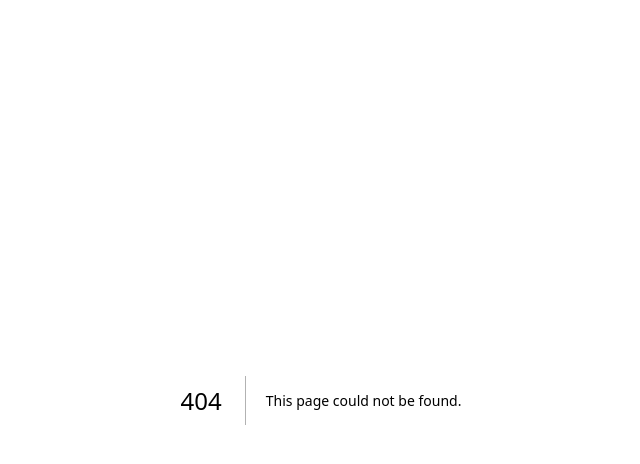
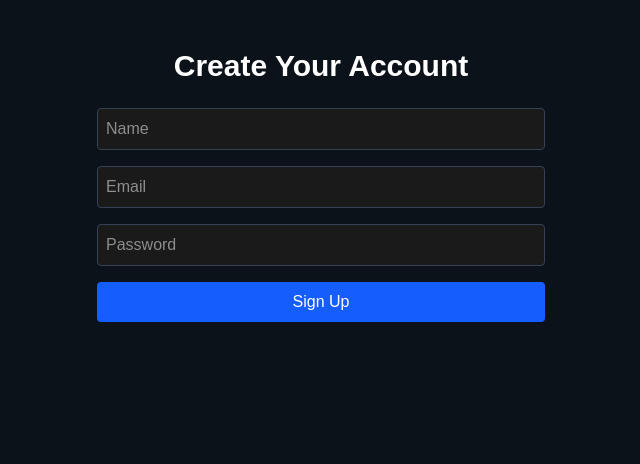
Before and after one commit to LeadSuite/leadsuite, a Next.js app: page /signup in a window 1280 px wide. Before the commit this address had no page. Shown: the top 464 px of the page, without its empty margins (319-959 px from the left). Built offline with nearby package versions, Linux system fonts and the light colour scheme.

Commit message:
Add signup page

```diff
--- a/app/api/auth/[...nextauth]/route.ts
+++ b/app/api/auth/[...nextauth]/route.ts
@@ -10,33 +10,37 @@ const handler = NextAuth({
     CredentialsProvider({
       name: "Credentials",
       credentials: {
-        email: { label: "Email", type: "text" },
-        password: { label: "Password", type: "password" }
+        email: { label: "Email", type: "email", placeholder: "your@email.com" },
+        password: { label: "Password", type: "password" },
       },
       async authorize(credentials) {
+        if (!credentials?.email || !credentials?.password) return null;
+
         const client = await clientPromise;
-        const user = await client.db().collection("users").findOne({ email: credentials?.email });
+        const user = await client
+          .db()
+          .collection("users")
+          .findOne({ email: credentials.email });
 
         if (!user || !user.hashedPassword) return null;
 
-        if (!credentials) return null;
         const isValid = await compare(credentials.password, user.hashedPassword);
         if (!isValid) return null;
 
         return {
           id: user._id.toString(),
           name: user.name || user.email,
-          email: user.email
+          email: user.email,
         };
-      }
-    })
+      },
+    }),
   ],
   session: {
     strategy: "jwt",
   },
   pages: {
-    signIn: "/signin", // custom sign-in page
-    newUser: "/signup", // optional
+    signIn: "/signin",
+    newUser: "/signup", // You can implement this next
   },
   secret: process.env.NEXTAUTH_SECRET,
 });
--- /dev/null
+++ b/app/api/auth/signup/route.ts
@@ -0,0 +1,36 @@
+import { NextResponse } from "next/server";
+import bcrypt from "bcrypt";
+import clientPromise from "@/lib/mongodb";
+
+export async function POST(req: Request) {
+  try {
+    const body = await req.json();
+    const { email, password, name } = body;
+
+    if (!email || !password) {
+      return NextResponse.json({ message: "Missing email or password" }, { status: 400 });
+    }
+
+    const client = await clientPromise;
+    const db = client.db();
+
+    const existingUser = await db.collection("users").findOne({ email });
+    if (existingUser) {
+      return NextResponse.json({ message: "Email already in use" }, { status: 400 });
+    }
+
+    const hashedPassword = await bcrypt.hash(password, 12);
+
+    const result = await db.collection("users").insertOne({
+      email,
+      name,
+      hashedPassword,
+      createdAt: new Date(),
+    });
+
+    return NextResponse.json({ message: "User created", userId: result.insertedId }, { status: 201 });
+  } catch (error) {
+    console.error("Signup Error:", error);
+    return NextResponse.json({ message: "Internal server error" }, { status: 500 });
+  }
+}
--- a/app/signin/page.tsx
+++ b/app/signin/page.tsx
@@ -44,3 +44,6 @@ export default function SignInPage() {
     </main>
   );
 }
+<p className="text-center text-sm mt-4">
+  Don't have an account? <a href="/signup" className="text-blue-400 underline">Sign up</a>
+</p>
--- /dev/null
+++ b/app/signup/page.tsx
@@ -0,0 +1,61 @@
+"use client";
+
+import { useState } from "react";
+import { useRouter } from "next/navigation";
+
+export default function SignUpPage() {
+  const router = useRouter();
+  const [form, setForm] = useState({ name: "", email: "", password: "" });
+  const [error, setError] = useState("");
+
+  const handleSubmit = async (e: React.FormEvent) => {
+    e.preventDefault();
+    setError("");
+
+    const res = await fetch("/api/auth/signup", {
+      method: "POST",
+      headers: { "Content-Type": "application/json" },
+      body: JSON.stringify(form),
+    });
+
+    const data = await res.json();
+    if (!res.ok) {
+      setError(data.message || "Failed to register");
+    } else {
+      router.push("/signin");
+    }
+  };
+
+  return (
+    <main className="min-h-screen bg-[#0B121A] text-white px-6 py-12 font-sans">
+      <h1 className="text-3xl font-bold mb-6 text-center">Create Your Account</h1>
+      <form onSubmit={handleSubmit} className="max-w-md mx-auto space-y-4">
+        <input
+          type="text"
+          placeholder="Name"
+          value={form.name}
+          onChange={(e) => setForm({ ...form, name: e.target.value })}
+          className="w-full p-2 rounded bg-[#1A1A1A] border border-gray-700"
+        />
+        <input
+          type="email"
+          placeholder="Email"
+          value={form.email}
+          onChange={(e) => setForm({ ...form, email: e.target.value })}
+          className="w-full p-2 rounded bg-[#1A1A1A] border border-gray-700"
+        />
+        <input
+          type="password"
+          placeholder="Password"
+          value={form.password}
+          onChange={(e) => setForm({ ...form, password: e.target.value })}
+          className="w-full p-2 rounded bg-[#1A1A1A] border border-gray-700"
+        />
+        {error && <p className="text-red-500 text-sm">{error}</p>}
+        <button type="submit" className="w-full bg-blue-600 hover:bg-blue-700 p-2 rounded">
+          Sign Up
+        </button>
+      </form>
+    </main>
+  );
+}
```
